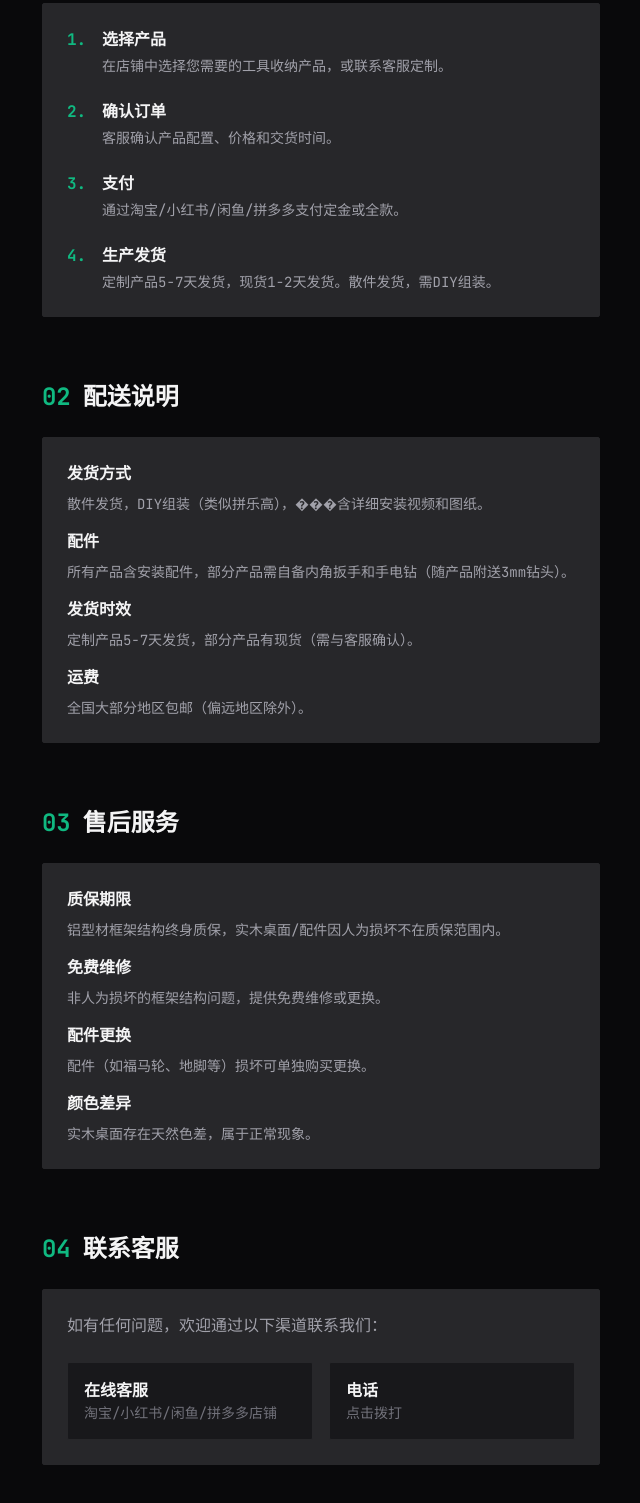
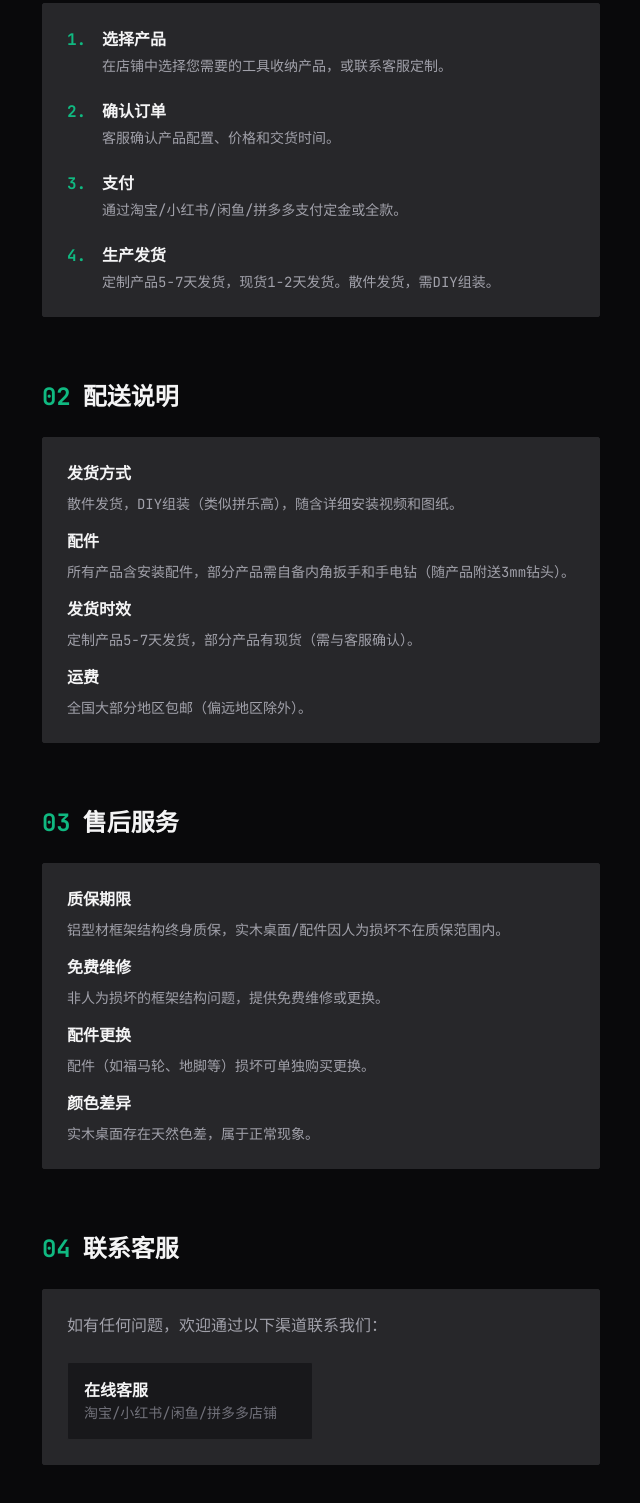
Before and after one commit to colin1990324/ruimakes-web, an Astro site: page /help in a window 1280 px wide. Shown: the part 355-1858 px from the top of the page, without its empty margins (319-959 px from the left). Built offline with nearby package versions, Linux system fonts and the light colour scheme; Astro itself is replaced by a stand-in of ours.

Commit message:
fix: 帮助页面修复乱码和删除电话

```diff
--- a/src/pages/help.astro
+++ b/src/pages/help.astro
@@ -72,7 +72,7 @@ const pageDesc = "Ruimakes 购买流程、配送说明、售后服务、联系
       <div class="bg-zinc-800 border border-border-zinc rounded-sm p-6 space-y-4">
         <div>
           <div class="font-bold text-zinc-100 mb-2">发货方式</div>
-          <p class="text-zinc-400 text-sm">散件发货，DIY组装（类似拼乐高），���含详细安装视频和图纸。</p>
+          <p class="text-zinc-400 text-sm">散件发货，DIY组装（类似拼乐高），随含详细安装视频和图纸。</p>
         </div>
         <div>
           <div class="font-bold text-zinc-100 mb-2">配件</div>
@@ -128,10 +128,6 @@ const pageDesc = "Ruimakes 购买流程、配送说明、售后服务、联系
             <div class="font-bold text-zinc-100">在线客服</div>
             <p class="text-zinc-500 text-sm">淘宝/小红书/闲鱼/拼多多店铺</p>
           </a>
-          <a href="tel:" class="p-4 bg-zinc-900 border border-border-zinc rounded-sm hover:border-wera-green transition-colors">
-            <div class="font-bold text-zinc-100">电话</div>
-            <p class="text-zinc-500 text-sm">点击拨打</p>
-          </a>
         </div>
       </div>
     </section>
```
